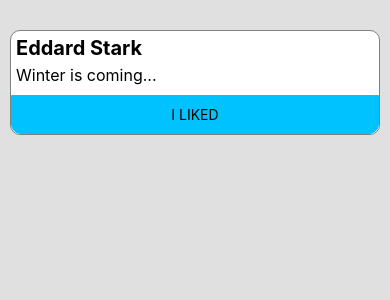
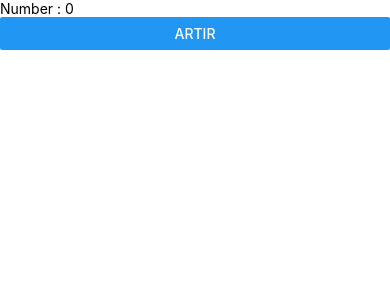
Before and after one commit to sadikcantuluk/ReactNativePatika, a React Native app: screen / in a window 390 px wide. Shown: the top 300 px of the page. Built offline with nearby package versions, Linux system fonts and the light colour scheme.

Commit message:
State and Lifecycle(useEffect) (Declarative State Yapısı)

```diff
--- a/App.js
+++ b/App.js
@@ -4,6 +4,9 @@ import Props from "./src/components/Props";
 import Counter from "./src/components/Counter";
 import FlexTry from "./src/components/FlexTry";
 import CustomCard from "./src/components/CustomCard";
+import { SafeAreaView } from "react-native-web";
+import CafeStateExample from "./src/components/CafeStateExample";
+import Lifecycle from "./src/components/Lifecycle";
 
 export default function App() {
   return (
@@ -15,7 +18,8 @@ export default function App() {
     // <Props name="Sadık"/>
     // <Counter number={23} />
     // <FlexTry/>
-    <CustomCard title='Eddard Stark' text='Winter is coming...'/>
+    // <CustomCard title="Eddard Stark" text="Winter is coming..." />
+    <Lifecycle/>
   );
 }
 
--- /dev/null
+++ b/src/components/CafeStateExample.js
@@ -0,0 +1,39 @@
+import { StyleSheet, Text, View } from "react-native";
+import React, { useState } from "react";
+import { FlatList, SafeAreaView, Switch } from "react-native";
+
+const data = [
+  { id: 1, name: "Buble Cafe", isFavourite: true },
+  { id: 2, name: "Sister Cafe", isFavourite: false },
+  { id: 3, name: "Dostlar Cafe", isFavourite: false },
+  { id: 4, name: "Katman Cafe", isFavourite: true },
+  { id: 5, name: "New York Cafe", isFavourite: false },
+  { id: 6, name: "Cloud Cafe", isFavourite: true },
+];
+
+const CafeStateExample = () => {
+  const [cafeList, setcafeList] = useState(data);
+  const [showOnlyFavorite, setshowOnlyFavorite] = useState(false);
+  const handleSwitch = (isFavouriteSelected) => {
+    setshowOnlyFavorite(isFavouriteSelected);
+    isFavouriteSelected
+      ? setcafeList(cafeList.filter((x) => x.isFavourite))
+      : setcafeList(data);
+  };
+  return (
+    <SafeAreaView>
+      <View>
+        <Text>Change Only Favorite Cafe</Text>
+        <Switch value={showOnlyFavorite} onValueChange={handleSwitch} />
+      </View>
+      <FlatList
+        data={cafeList}
+        renderItem={({ item }) => <Text>{item.name}</Text>}
+      />
+    </SafeAreaView>
+  );
+};
+
+export default CafeStateExample;
+
+const styles = StyleSheet.create({});
--- a/src/components/CustomCard.js
+++ b/src/components/CustomCard.js
@@ -4,6 +4,7 @@ import {
   TouchableOpacity,
   View,
   SafeAreaView,
+  Alert,
 } from "react-native";
 import React from "react";
 
@@ -15,7 +16,7 @@ const CustomCard = (props) => {
           <Text style={styles.card_body_title}>{props.title}</Text>
           <Text style={styles.card_body_text}>{props.text}</Text>
         </View>
-        <TouchableOpacity style={styles.card_button}>
+        <TouchableOpacity style={styles.card_button} onPress={()=>{Alert.alert('Merhaba '+props.title)}}>
           <Text style={styles.card_button_text}>I LIKED</Text>
         </TouchableOpacity>
       </View>
@@ -59,5 +60,8 @@ const styles = StyleSheet.create({
     borderBottomLeftRadius: 10,
     borderBottomRightRadius: 10,
   },
-  card_button_text: {},
+  card_button_text: {
+    color:'white',
+    fontSize:15
+  },
 });
--- /dev/null
+++ b/src/components/Lifecycle.js
@@ -0,0 +1,29 @@
+import { StyleSheet, Text, View } from "react-native";
+import React, { useEffect, useState } from "react";
+import { Button } from "react-native";
+
+const Lifecycle = () => {
+  const [number, setNumber] = useState(0);
+  //useEffect state değişikliklerini renderlarını yakalar.
+  //En önemli özelliği state değerinin anlık güncel değerini bize veriri.
+  //Bunu normal setState yapısı veremez. Buna Declarative State Yapısı denir.
+  useEffect(() => {
+    console.log("number state render edildi " + number);
+  }, [number]);
+
+  const handleButton = () => {
+    console.log("1. State value " + number);
+    setNumber(number + 1); //setNumber emretmez sadece iletir.
+    console.log("2. State value " + number); //setNumber dan sonra bile yeni değeri yakalayamadı.
+  };
+  return (
+    <View>
+      <Text>Number : {number}</Text>
+      <Button title="Artır" onPress={handleButton} />
+    </View>
+  );
+};
+
+export default Lifecycle;
+
+const styles = StyleSheet.create({});
```
